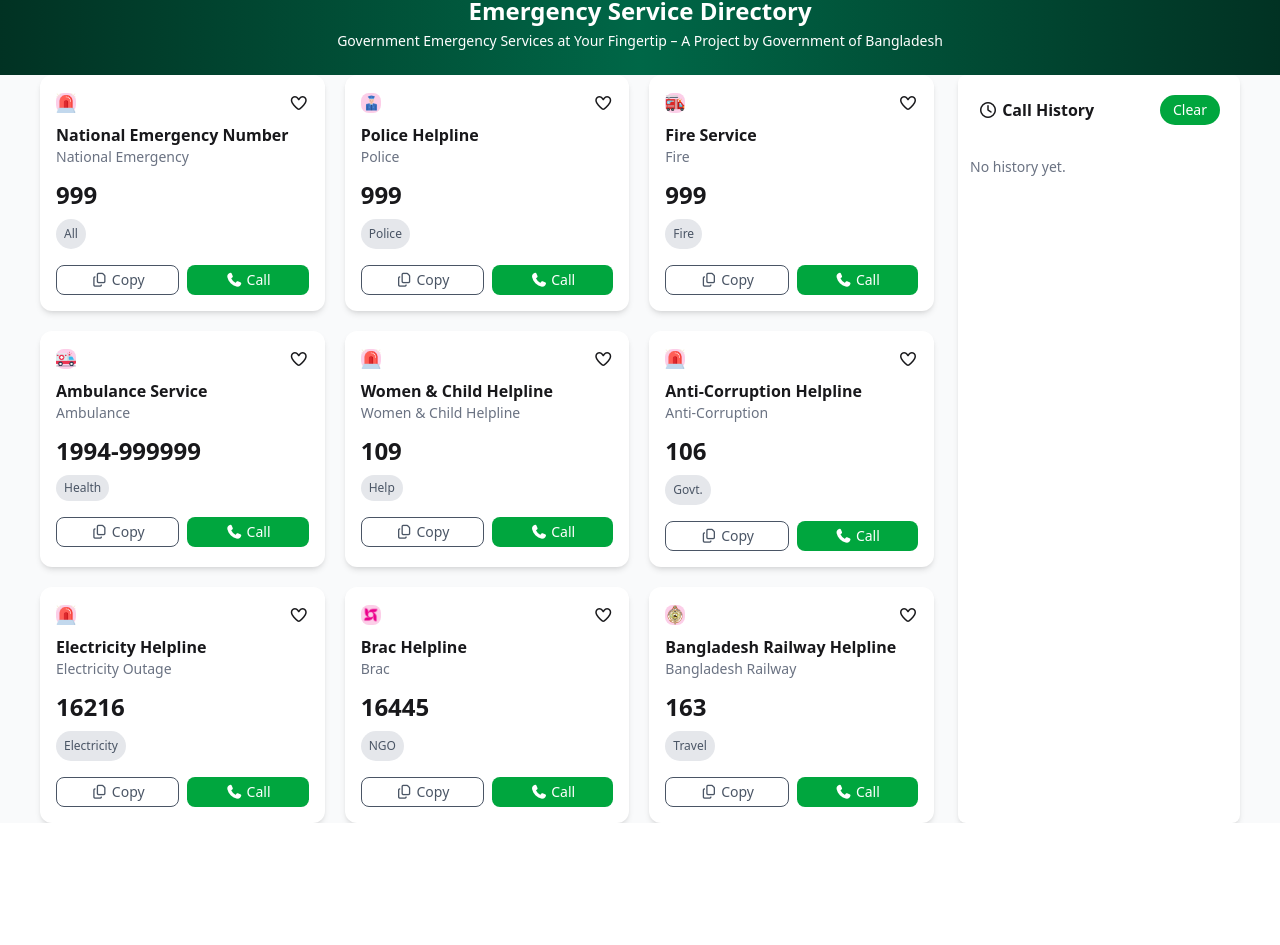
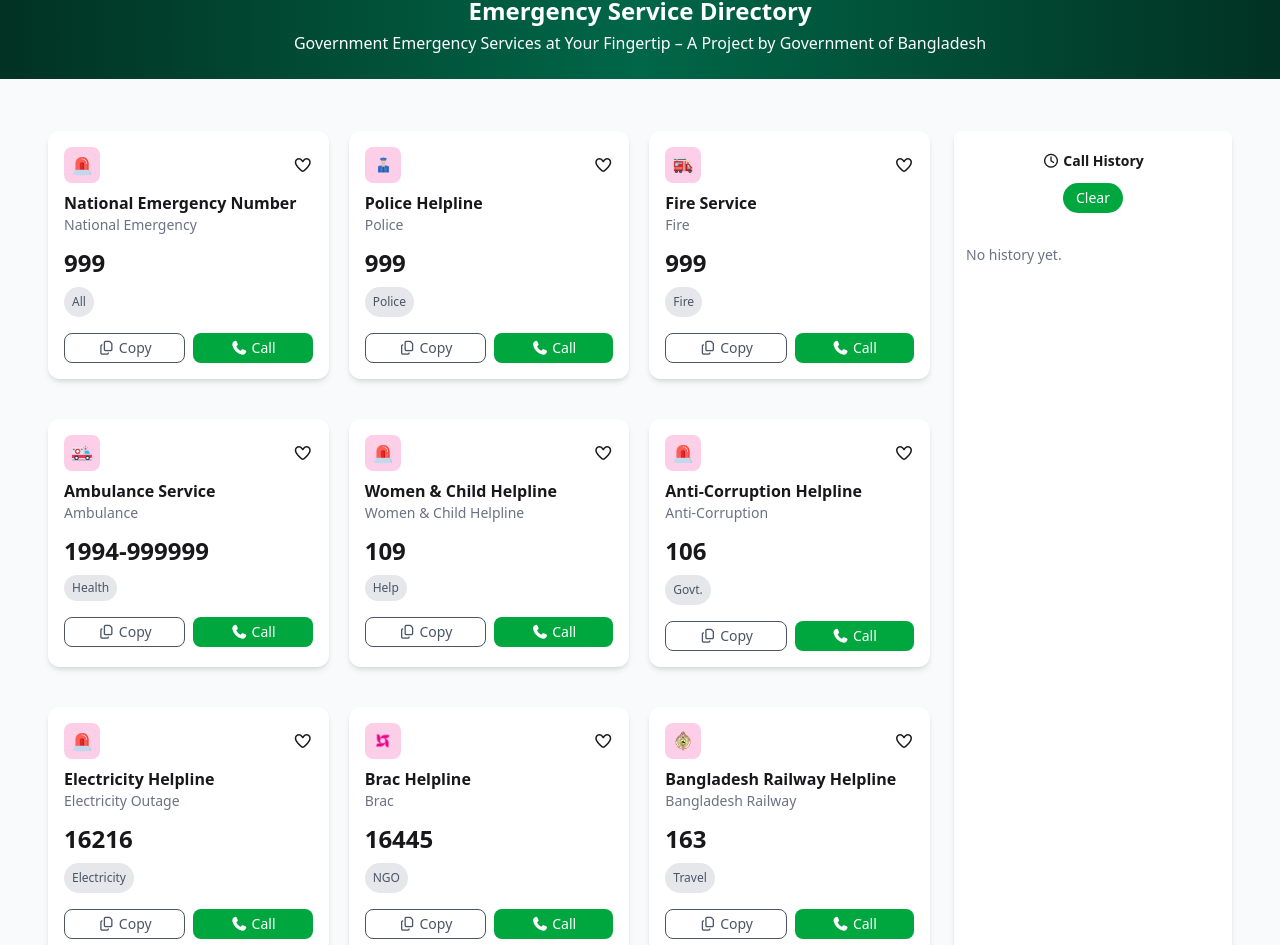
Before and after one commit to arifunnahar/my-assignment-05, a plain HTML site: page index.html in a window 1280 px wide. Shown: the part 217-1162 px from the top of the page. Before the commit the page ends 1040 px from the top, so only its background shows below. Drawn offline with nearby package versions, Linux system fonts and the light colour scheme.

Commit message:
updated responsive

```diff
--- a/index.html
+++ b/index.html
@@ -29,21 +29,22 @@
       >
         <!-- Logo -->
         <div class="flex items-center">
-          <img src="./assets/logo.png" class="w-[50px] h-[50px]" alt="" />
+          <img src="./assets/logo.png" class="w-[40px] h-[40px]   md:w-[50px] md:h-[50px]" alt="" />
           <div class="ml-2">
-            <p class="text-xl font-bold text-green-700">Emergency</p>
-            <p class="text-xl font-bold text-green-700">Service</p>
+            <p class="text-sm md:text-xl font-bold text-green-700">Emergency</p>
+            <p class=" text-sm   md:text-xl font-bold text-green-700">Service</p>
           </div>
         </div>
 
         <!-- Right side -->
+         <!-- heart -->
         <div class="flex items-center space-x-3">
           <div class="flex items-center bg-[#ecfff0] px-2py-1 rounded-full">
             <span id="heart-count" class="font-bold">0</span>
             <img src="./assets/heart.png" alt="" class="w-5 ml-1" />
           </div>
 
-          <div class="flex items-center bg-[#ecfff0] px-2py-1 rounded-full">
+          <div class="flex items-center bg-[#ecfff0] px-2 py-1 rounded-full">
             <span id="credit" class="text-green-600 font-bold">100</span>
             <img src="./assets/coin.png" alt="" class="w-5 ml-1" />
           </div>
@@ -64,10 +65,10 @@
     >
       <div class="max-w-[1200px] mx-auto px-3">
         <div class="flex justify-center">
-          <img src="./assets/logo-dark.png" alt="" class="w-[92px] h-[92px]" />
+          <img src="./assets/logo-dark.png" alt="" class="w-[80px] h-[80px] md:w-[92px] md:h-[92px]" />
         </div>
-        <h1 class="text-2xl font-bold mt-2">Emergency Service Directory</h1>
-        <p class="text-sm mt-1">
+        <h1 class="text-xl  md:text-2xl font-bold mt-2 ">Emergency Service Directory</h1>
+        <p class="text-sm md:text-base mt-1">
           Government Emergency Services at Your Fingertip – A Project by
           Government of Bangladesh
         </p>
@@ -75,18 +76,18 @@
     </section>
 
     <!-- Main -->
-    <main class="max-w-[1200px] mx-auto px-2py-8">
+    <main class="max-w-[1200px]  mx-auto px-10 py-8        md:px-2  md:py-8">
       <section class="grid grid-cols-1 md:grid-cols-12 gap-6">
 
         <!-- Card section-->
-        <section id="product-box" class="md:col-span-9">
-          <div class="grid grid-cols-1 sm:grid-cols-2 md:grid-cols-3 gap-5">
+        <section id="product-box" class=" col-span-12 md:col-span-9">
+          <div class="grid grid-cols-1 md:grid-cols-3 md:gap-5">
 
 
             <!--------------------- Card--1 -------------------->
-            <div class="p-4 rounded-xl bg-white shadow-md common-cart">
+            <div class="  mt-5   p-4 rounded-xl bg-white shadow-md common-cart">
               <div class="flex justify-between items-center">
-                <div class="bg-pink-200 px-2py-2 rounded-lg">
+                <div class="bg-pink-200 px-2  py-2 rounded-lg">
                   <img src="./assets/emergency.png" class="w-5" />
                 </div>
                 <span
@@ -120,9 +121,9 @@
             </div>
 
             <!-- Card 2 -->
-            <div class="p-4 rounded-xl bg-white shadow-md common-cart">
+            <div class="mt-5  p-4 rounded-xl bg-white shadow-md common-cart">
               <div class="flex justify-between items-center">
-                <div class="bg-pink-200 px-2py-2 rounded-lg">
+                <div class="bg-pink-200 px-2  py-2 rounded-lg">
                   <img src="./assets/police.png" class="w-5" />
                 </div>
                 <span
@@ -159,9 +160,9 @@
             </div>
 
             <!-- Card  3 -->
-            <div class="p-4 rounded-xl bg-white shadow-md common-cart">
+            <div class=" mt-5       p-4 rounded-xl bg-white shadow-md common-cart">
               <div class="flex justify-between items-center">
-                <div class="bg-pink-200 px-2py-2 rounded-lg">
+                <div class="bg-pink-200 px-2  py-2 rounded-lg">
                   <img src="./assets/fire-service.png" class="w-5" />
                 </div>
                 <span
@@ -200,9 +201,9 @@
 
             <!-- -------------  card-4 ---------------------->
 
-            <div class="p-4 rounded-xl bg-white shadow-md common-cart">
+            <div class=" mt-5       p-4 rounded-xl bg-white shadow-md common-cart">
               <div class="flex justify-between items-center">
-                <div class="bg-pink-200 px-2py-2 rounded-lg">
+                <div class="bg-pink-200 px-2  py-2 rounded-lg">
                   <img src="./assets/ambulance.png" class="w-5" />
                 </div>
                 <span
@@ -239,9 +240,9 @@
 
             <!-- card-5 -->
 
-            <div class="p-4 rounded-xl bg-white shadow-md common-cart">
+            <div class="mt-5       p-4 rounded-xl bg-white shadow-md common-cart">
               <div class="flex justify-between items-center">
-                <div class="bg-pink-200 px-2py-2 rounded-lg">
+                <div class="bg-pink-200 px-2   py-2 rounded-lg">
                   <img src="./assets/emergency.png" class="w-5" />
                 </div>
                 <span
@@ -277,9 +278,9 @@
 
             <!-- card-6 -->
 
-            <div class="p-4 rounded-xl bg-white shadow-md common-cart">
+            <div class="mt-5         p-4 rounded-xl bg-white shadow-md common-cart">
               <div class="flex justify-between items-center">
-                <div class="bg-pink-200 px-2py-2 rounded-lg">
+                <div class="bg-pink-200 px-2   py-2 rounded-lg">
                   <img src="./assets/emergency.png" class="w-5" />
                 </div>
                 <span
@@ -314,9 +315,9 @@
 
             <!-- card-7 -->
 
-            <div class="p-4 rounded-xl bg-white shadow-md common-cart">
+            <div class=" mt-5    p-4 rounded-xl bg-white shadow-md common-cart">
               <div class="flex justify-between items-center">
-                <div class="bg-pink-200 px-2py-2 rounded-lg">
+                <div class="bg-pink-200 px-2   py-2 rounded-lg">
                   <img src="./assets/emergency.png" class="w-5" />
                 </div>
                 <span
@@ -349,9 +350,9 @@
 
             <!-- card-8 -->
 
-            <div class="p-4 rounded-xl bg-white shadow-md common-cart">
+            <div class="mt-5     p-4 rounded-xl bg-white shadow-md common-cart">
               <div class="flex justify-between items-center">
-                <div class="bg-pink-200 px-2py-2 rounded-lg">
+                <div class="bg-pink-200 px-2   py-2 rounded-lg">
                   <img src="./assets/brac.png" class="w-5" />
                 </div>
                 <span
@@ -384,9 +385,9 @@
 
             <!-- card-9 -->
 
-            <div class="p-4 rounded-xl bg-white shadow-md common-cart">
+            <div class="mt-5   p-4 rounded-xl bg-white shadow-md common-cart">
               <div class="flex justify-between items-center">
-                <div class="bg-pink-200 px-2py-2 rounded-lg">
+                <div class="bg-pink-200 px-2  py-2 rounded-lg">
                   <img src="./assets/Bangladesh-Railway.png" class="w-5" />
                 </div>
                 <span
@@ -424,15 +425,12 @@
         <!-- aside (history) section -->
         <aside
           id="cart-box"
-          class="md:col-span-3 bg-white shadow-md rounded-lg"
-        >
-          <div class="p-5 flex justify-between items-center">
-            <h2 class="font-semibold">
-              <i class="fa-regular fa-clock"></i> Call History
-            </h2>
+          class="mt-5 col-span-12 md:col-span-3 bg-white shadow-md rounded-lg">
+          <div class="p-5 flex flex-col md:justify-between md:items-center">
+            <h2 class=" text-sm  font-semibold"> <i class="fa-regular fa-clock"></i> Call History</h2>
             <button
               id="clear-history"
-              class="bg-green-600 text-white h-[30px] w-[60px] rounded-2xl text-sm"
+              class=   "bg-green-600 text-white mt-3 h-[30px] w-[60px] rounded-2xl text-sm"
             >
               Clear
             </button>
--- a/script/script.js
+++ b/script/script.js
@@ -54,6 +54,7 @@
         return e.target.classList.contains(text);
       }
 
+
     function historyCreate(title, number, time) {
         const div = document.createElement("div");
         div.className =
```
Also changed, not shown: 1 other file. Lines whose indentation alone changed are shown as unchanged.
